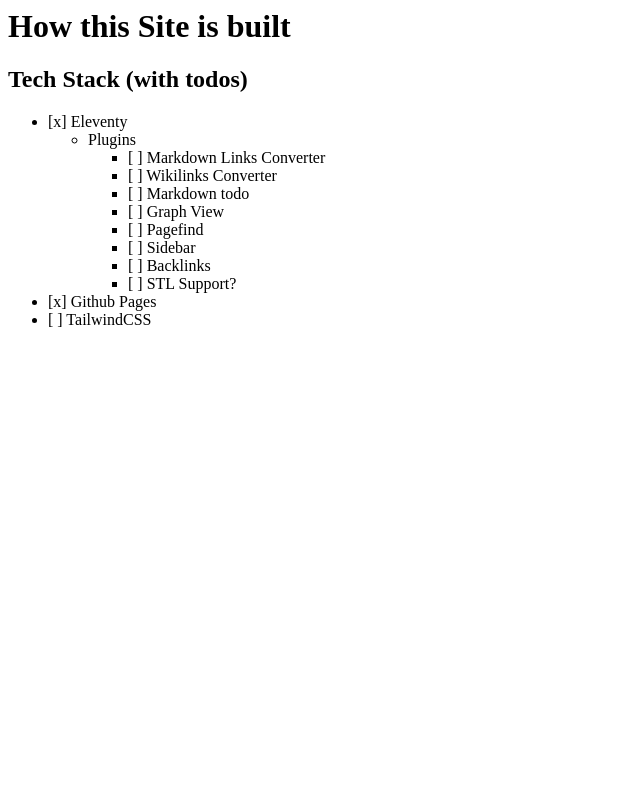
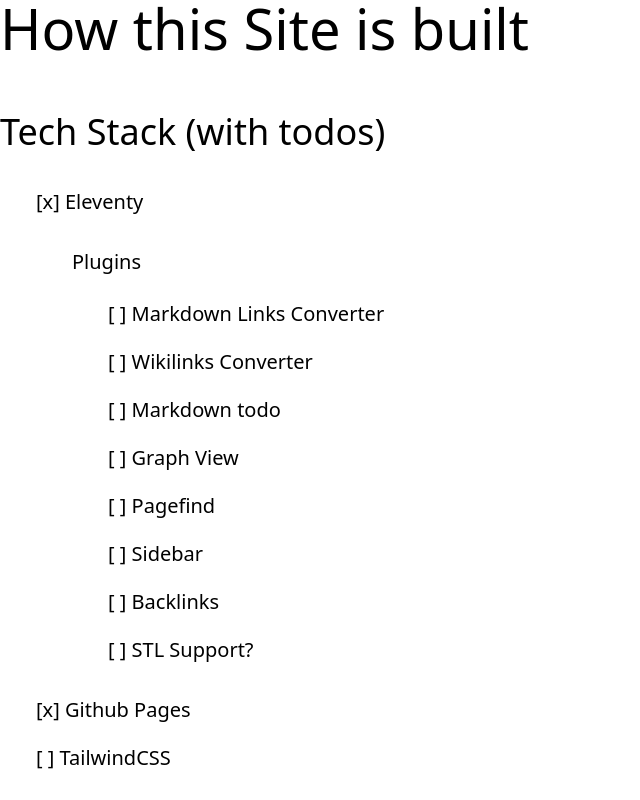
Before and after one commit to mfillmer/mfillmer.github.io, an Eleventy site: page content/site/how-this-site-is-built.md in a window 1280 px wide. Shown: the whole page, without its empty margins (0-640 px from the left). Built offline with nearby package versions, Linux system fonts and the light colour scheme; Eleventy itself is replaced by a stand-in of ours; files that its build step writes are made by us from their sources.

Commit message:
add tailwind

```diff
--- /dev/null
+++ b/content/_includes/layout.njk
@@ -0,0 +1,15 @@
+<!DOCTYPE html>
+<html lang="en">
+<head>
+  <meta charset="UTF-8">
+  <meta name="viewport" content="width=device-width, initial-scale=1.0">
+  <title>{{ title }}</title>
+ <link rel="stylesheet" href="https://unpkg.com/tailwindcss@1.4.6/dist/base.min.css">
+<link rel="stylesheet" href="https://unpkg.com/tailwindcss@1.4.6/dist/components.min.css">
+<link rel="stylesheet" href="https://unpkg.com/@tailwindcss/typography@0.1.2/dist/typography.min.css">
+<link rel="stylesheet" href="https://unpkg.com/tailwindcss@1.4.6/dist/utilities.min.css">
+</head>
+<body class="prose-xl">
+  {{ content | safe }}
+</body>
+</html>
--- a/content/site/how-this-site-is-built.md
+++ b/content/site/how-this-site-is-built.md
@@ -1,3 +1,6 @@
+---
+layout: layout.njk
+---
 # How this Site is built
 
 ## Tech Stack (with todos)
```
Also changed, not shown: content/index.md (+4 -0 lines), content/site/index.md (+3 -0 lines), .github/workflows/eleventy_build.yml.
